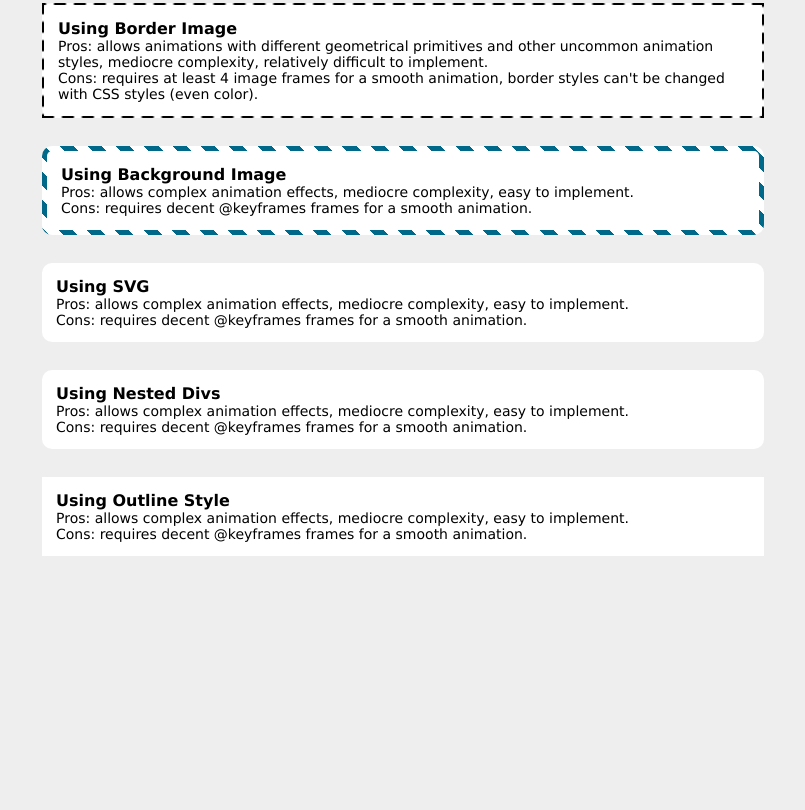
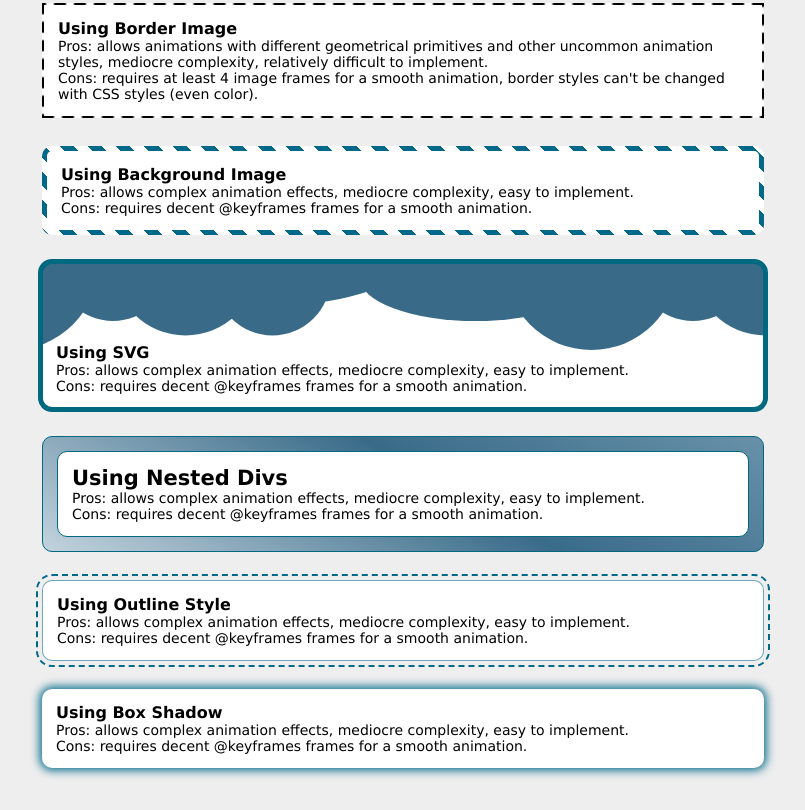
Before and after one commit to yuri-un/css-border-animations, a plain HTML site: page index.html in a window 1280 px wide. Shown: the part 362-1172 px from the top of the page, without its empty margins (237-1042 px from the left). Before the commit the page ends 932 px from the top, so only its background shows below. Drawn offline with Linux system fonts and the light colour scheme.

Commit message:
Add SVG, gradient, outline and shadow border animations

```diff
--- a/index.html
+++ b/index.html
@@ -62,6 +62,7 @@
         </div>
 
         <div class="section sample-6 rounded">
+
             <h2>Using SVG</h2>
             <p>
                 Pros: allows complex animation effects, mediocre complexity, easy to implement.
@@ -72,6 +73,7 @@
         </div>
 
         <div class="section sample-7 rounded">
+            <div class="inner rounded">
                 <h2>Using Nested Divs</h2>
                 <p>
                     Pros: allows complex animation effects, mediocre complexity, easy to implement.
@@ -80,8 +82,9 @@
                     Cons: requires decent @keyframes frames for a smooth animation.
                 </p>
             </div>
+        </div>
 
-        <div class="section sample-58rounded">
+        <div class="section sample-8 rounded">
             <h2>Using Outline Style</h2>
             <p>
                 Pros: allows complex animation effects, mediocre complexity, easy to implement.
@@ -91,6 +94,17 @@
             </p>
         </div>
 
+        <div class="section sample-9 rounded">
+            <h2>Using Box Shadow</h2>
+            <p>
+                Pros: allows complex animation effects, mediocre complexity, easy to implement.
+            </p>
+            <p>
+                Cons: requires decent @keyframes frames for a smooth animation.
+            </p>
+        </div>
+
+
     </div>
 </body>
 </html>
--- a/style.css
+++ b/style.css
@@ -23,6 +23,7 @@ body{
 
     min-width:350px;
     max-width:750px;
+    padding-bottom: 2em;
 }
 
 .section{
@@ -121,8 +122,81 @@ body{
     33.3%{background-image: linear-gradient( white, white), repeating-linear-gradient(45deg, white 5px 15px,#006989 15px 25px);}
     66.6%{background-image: linear-gradient( white, white), repeating-linear-gradient(45deg, white 10px 20px, #006989 20px 30px);}
     100%{background-image: linear-gradient( white, white), repeating-linear-gradient(45deg, white 0px 10px, #006989 10px 20px);}
+}
 
-    /* 0%{background-position:0% 0%;}
-    50%{background-position:0% 50%;}
-    100%{background-position:0% 100%;} */
+.sample-6{
+    background-image:url(./clouds.svg);
+    background-repeat:repeat-x;
+    background-position:center top;
+    background-size:contain;
+
+    padding-top:80px;
+
+    /* Outline is better suited with SVG BG than border */
+    outline:5px solid #006980;
+    outline-offset:-1px;
 }
+
+.sample-7{
+    /* position:relative; */
+    background-image:linear-gradient(30deg, #dde7ee, #396b89, #81a5ba, #323456, #dde7ee),
+    linear-gradient(#dde7ee, #396b89);
+    background-repeat:repeat-x;
+    background-size:100% 100%;
+    border:1px solid #006980;
+
+    animation-name:div-animation;
+    animation-duration:10s;
+    animation-iteration-count:infinite;
+
+}
+
+@keyframes div-animation{
+    0%{background-size:100% 250%;}
+    50%{background-size:300% 150%;}
+    100%{background-size:100% 250%;}
+}
+
+.sample-7 > .inner{
+    position: relative;
+    background-color:white;
+    border:1px solid #006980;
+
+    padding:1em;
+}
+
+.sample-8{
+    border:1px solid transparent;
+    outline: 2px solid #006989;
+    outline-offset:1px;
+
+    animation-name:outline-animation;
+    animation-duration:1.2s;
+    animation-iteration-count:infinite;
+    animation-fill-mode:forwards;
+}
+
+@keyframes outline-animation{
+    0%{outline-style:dotted;
+        outline-offset:1px;}
+    50%{outline-style:dashed;
+        outline-offset:7px;
+        border-color:#006989;}
+    100%{outline-style:dotted;
+        outline-offset:1px;}
+}
+
+.sample-9{
+    /* border:1px solid #006989; */
+    box-shadow: 0px 0px 10px 3px #006989;
+
+    animation-name:shadow-animation;
+    animation-duration:1.2s;
+    animation-iteration-count:infinite;
+}
+
+@keyframes shadow-animation{
+    0%{box-shadow:0px 0px 10px 0px #006989}
+    50%{box-shadow:0px 0px 10px 4px #006989;}
+    100%{box-shadow:0px 0px 10px 0px #006989}
+}
```
Also changed, not shown: clouds.svg (added). Lines whose indentation alone changed are shown as unchanged.
